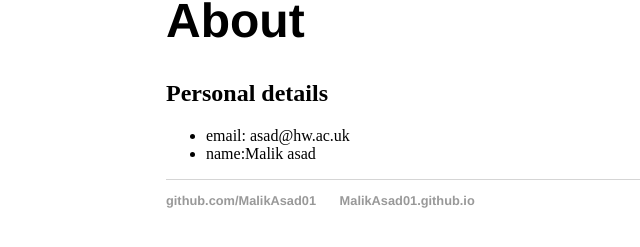
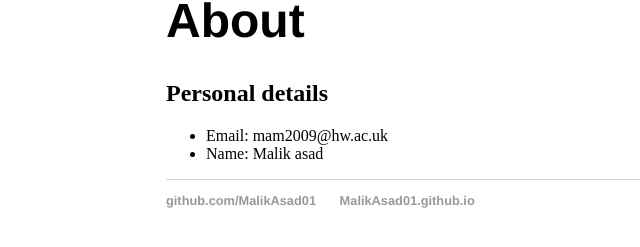
Before and after one commit to MalikAsad01/MalikAsad01.github.io, a Jekyll site: the page built from about/index.html, in a window 1280 px wide. Shown: the part 117-364 px from the top of the page, without its empty margins (26-666 px from the left). Built offline with Jekyll 4.4.1, drawn with Linux system fonts in a browser that asks for light colours.

Commit message:
Update index.html

```diff
--- a/about/index.html
+++ b/about/index.html
@@ -6,6 +6,6 @@ title: About
 <h2>Personal details</h2>
 
   <ul>
-   <li>email: asad@hw.ac.uk</li>
-   <li>name:Malik asad </li>
+   <li>Email: mam2009@hw.ac.uk</li>
+   <li>Name: Malik asad </li>
   </ul>
```
